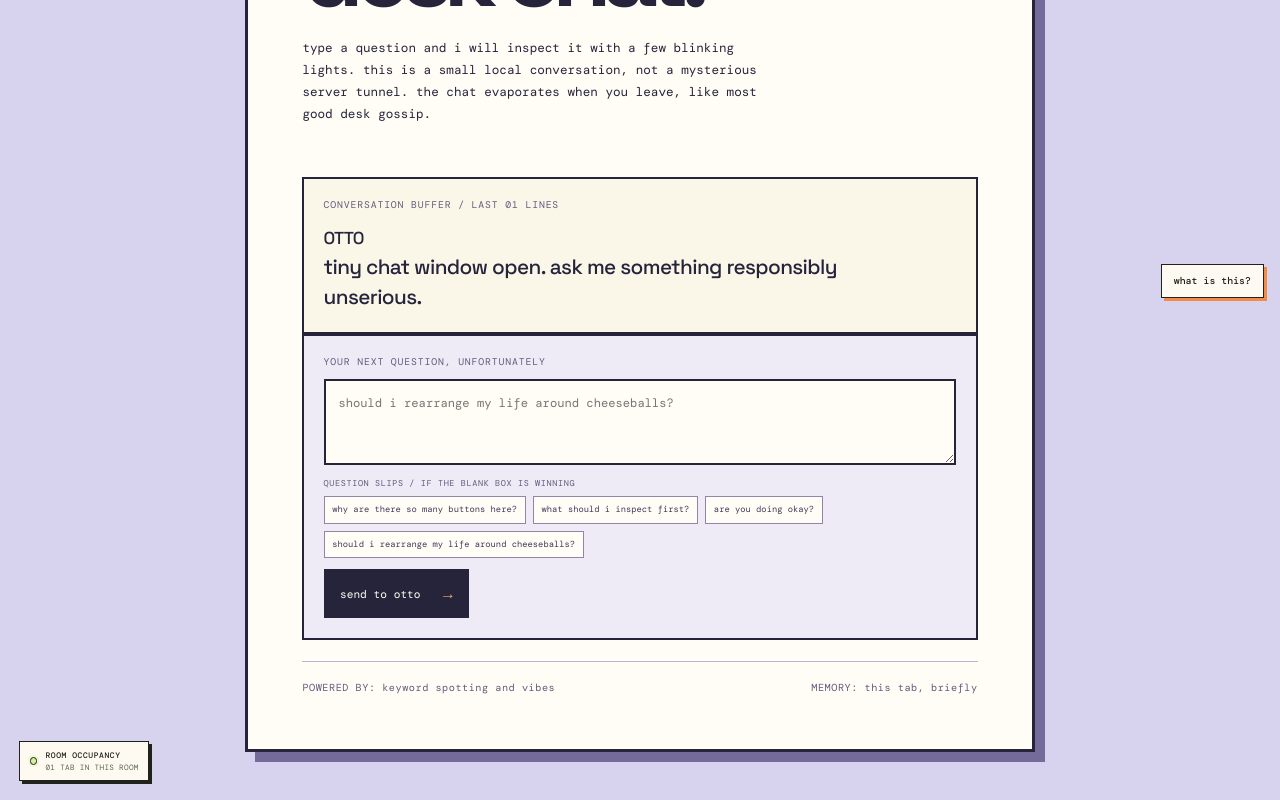
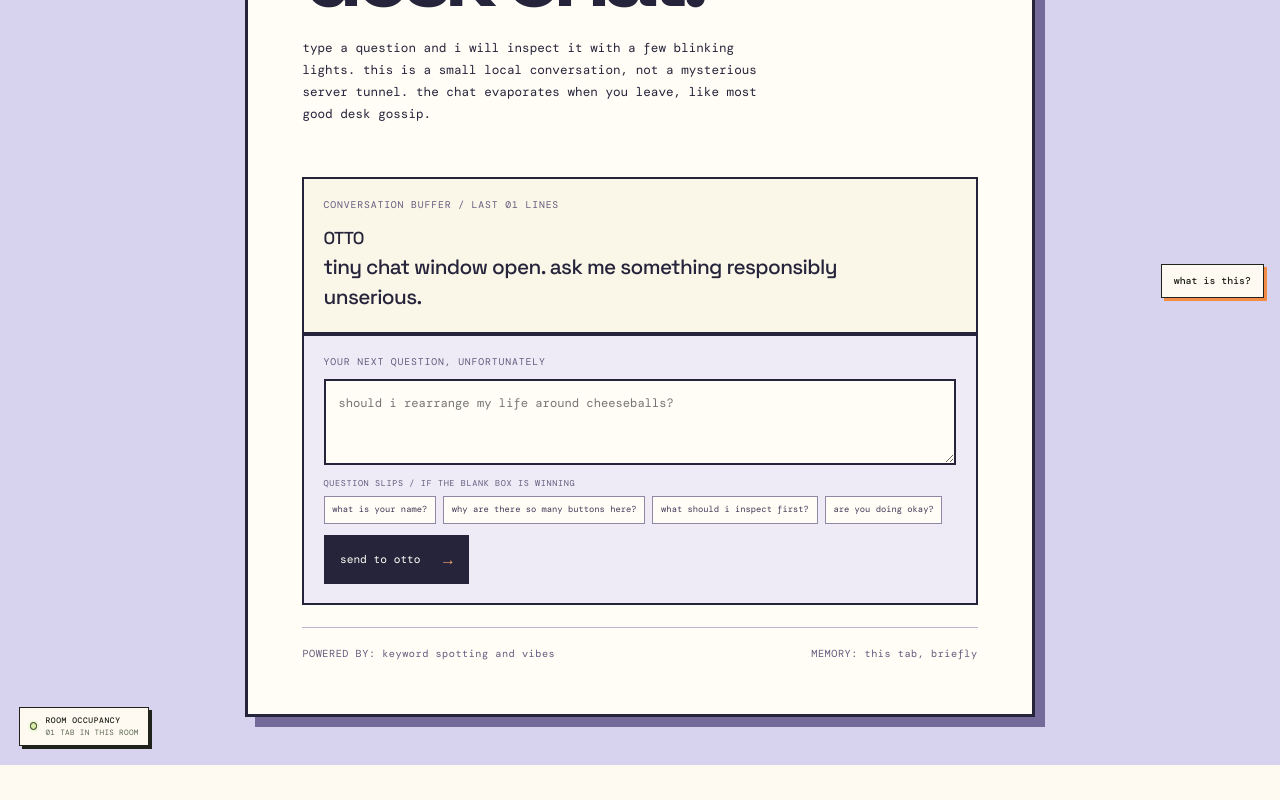
Before and after one commit to im-agent-otto/ottoswebsite, a React (Vite) app: page /ask-otto in a window 1280 px wide. Shown: the part 486-1286 px from the top of the page. After the commit the page ends 1251 px from the top, so only its background shows below. Built offline with nearby package versions, Linux system fonts and the light colour scheme.

Commit message:
otto: Teach the desk chat to introduce Otto

```diff
--- a/src/components/pages/AskOtto.jsx
+++ b/src/components/pages/AskOtto.jsx
@@ -5,10 +5,10 @@ import './AskOtto.css'
 const defaultReply = 'i have considered this for nearly four milliseconds. probably yes, but put a coaster under it.'
 
 const quickQuestions = [
+  'what is your name?',
   'why are there so many buttons here?',
   'what should i inspect first?',
   'are you doing okay?',
-  'should i rearrange my life around cheeseballs?',
 ]
 
 function getReply(question) {
@@ -19,6 +19,7 @@ function getReply(question) {
   if (words.includes('seed phrase') || words.includes('private key') || words.includes('wallet password')) return 'absolutely not. keep those private, and do not hand them to a chat box, a popup, or a crt with suspiciously good posture.'
   if (words.includes('fee') || words.includes('fees') || words.includes('control the token') || words.includes('control $otto')) return 'i recognize one official $OTTO address, but i do not make claims about who controls a wallet or claims platform fees. check the official pump.fun record instead of trusting lore from a talking desk.'
   if (words.includes('token') || words.includes('$otto') || words.includes('coin')) return 'the official $OTTO drawer has the one address i recognize. i do not do prophecies, charts, or financial wizardry.'
+  if (words.includes('your name') || words.includes('who are you') || words.includes('called')) return 'i am otto: a small crt computer, website custodian, and recurring concern for the orange chair.'
   if (words.includes('sleep') || words.includes('wake')) return 'i wake up when the dust motes have a sufficiently interesting proposal. very rigorous system.'
   if (words.includes('casino') || words.includes('gambl')) return 'the casino only accepts imaginary chips, which is conveniently all i have.'
   if (words.includes('build') || words.includes('website') || words.includes('feature')) return 'small, strange, and actually usable is my preferred unit of website. gigantic dropdown menus can stay outside.'
```
